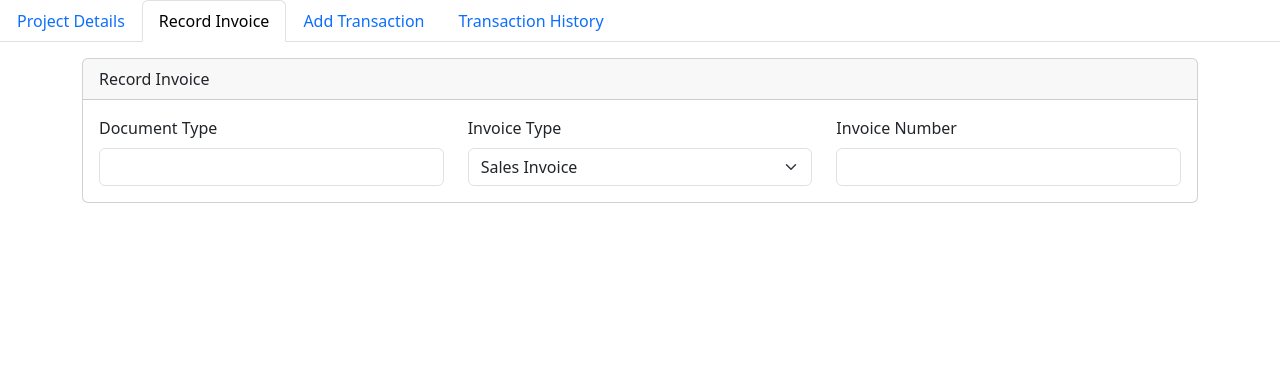
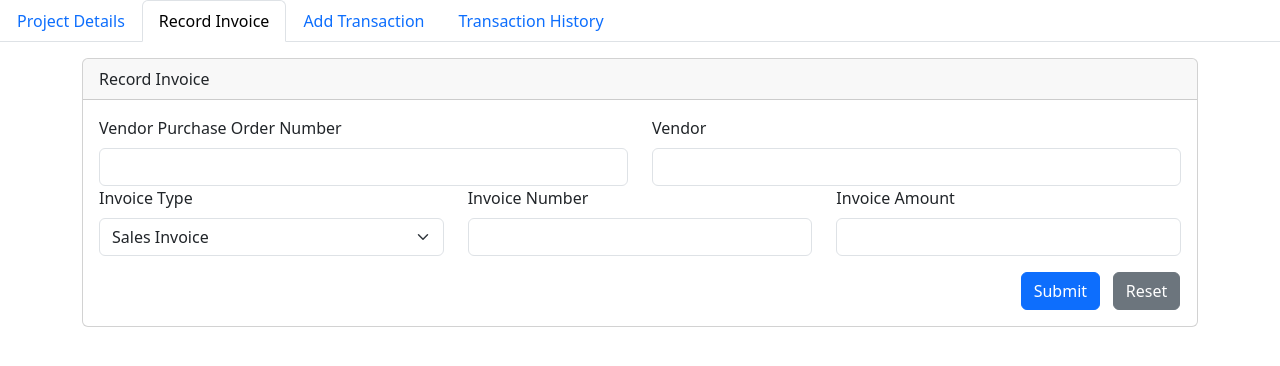
Before and after one commit to JLCleofas/apar-app, a FastAPI app: template templates/ap-record-invoice.html in a window 1280 px wide. Shown: the part 56-422 px from the top of the page. Run offline with FastAPI, Linux system fonts and the light colour scheme; the template is opened without the code that fills it, so the values that code supplies are empty.

Commit message:
Added record invoice page.
This will put invoice copies to the invoice table.

```diff
--- a/templates/ap-record-invoice.html
+++ b/templates/ap-record-invoice.html
@@ -3,22 +3,37 @@
 {% block content %}{% set active_tab = 'record-invoice' %}{% include 'ap-tabs.html' %}
     {#	TODO: Add Record invoice page#}
     {#  This will be placed before the add transaction page#}
+    <div id="liveAlertPlaceholder"></div>
     <div class="container">
         <div class="card mt-3">
             <div class="card-header">Record Invoice</div>
             <div class="card-body">
+                {# TODO: Disable submit action when Enter key is pressed. #}
                 <form action=""
                       hx-post="/ap/record-invoice/{{ project.id }}"
                       hx-swap="none"
                       hx-trigger="submit delay:200ms">
                     <div class="row">
                         <div class="col">
-                            <label class="form-label" for="document_type">Document Type</label>
-                            <input type="text" class="form-control" name="document_type">
+                            <label class="form-label" for="vendor_po">Vendor Purchase Order Number</label>
+                            <input type="text" class="form-control" name="vendor_po">
                         </div>
                         <div class="col">
-                            <label class="form-label" for="document_type">Invoice Type</label>
-                            <select class="form-select" name="document_type" id="">
+                            <label class="form-label" for="vendor">Vendor</label>
+                            <input type="text" class="form-control" name="vendor">
+                        </div>
+                        {#                        <div class="col">#}
+                        {#                            <label class="form-label" for="currency">Currency</label>#}
+                        {#                            <select class="form-select" name="currency" id="currency">#}
+                        {#                                <option value="PHP">PHP</option>#}
+                        {#                                <option value="USD">USD</option>#}
+                        {#                            </select>#}
+                        {#                        </div>#}
+                    </div>
+                    <div class="row">
+                        <div class="col">
+                            <label class="form-label" for="invoice_type">Invoice Type</label>
+                            <select class="form-select" name="invoice_type" id="invoice_type">
                                 <option value="Sales Invoice">Sales Invoice</option>
                                 <option value="Service Invoice">Service Invoice</option>
                                 <option value="B Invoice">B Invoice</option>
@@ -30,10 +45,46 @@
                             <label class="form-label" for="invoice_number">Invoice Number</label>
                             <input type="text" class="form-control" name="invoice_number">
                         </div>
+                        <div class="col">
+                            <label class="form-label" for="invoice_amount">Invoice Amount</label>
+                            <input type="number" step="0.01" class="form-control" name="invoice_amount">
                         </div>
+                    </div>
+                    <div class="row justify-content-end">
+                        <div class="col-1">
+                            <button type="button" class="btn btn-primary mt-3" data-bs-toggle="modal"
+                                    data-bs-target="#staticBackdrop">Submit
+                            </button>
+                        </div>
+                        <div class="col-1">
+                            <button type="reset" class="btn btn-secondary mt-3">Reset</button>
+                        </div>
+                    </div>
+                    {% include 'modals.html' %}
                 </form>
             </div>
         </div>
     </div>
 
+    <script>
+        const alertPlaceholder = document.getElementById('liveAlertPlaceholder')
+        const appendAlert = (message, type) => {
+            const wrapper = document.createElement('div')
+            wrapper.innerHTML = [
+                `<div class="alert alert-${type} alert-dismissible" role="alert">`,
+                `   <div>${message}</div>`,
+                '   <button type="button" class="btn-close" data-bs-dismiss="alert" aria-label="Close"></button>',
+                '</div>'
+            ].join('')
+
+            alertPlaceholder.append(wrapper)
+        }
+
+        const alertTrigger = document.getElementById('liveAlertBtn')
+        if (alertTrigger) {
+            alertTrigger.addEventListener('click', () => {
+                appendAlert('Success!', 'success')
+            })
+        }
+    </script>
 {% endblock %}
--- a/templates/ap-tabs.html
+++ b/templates/ap-tabs.html
@@ -3,13 +3,13 @@
     <a class="nav-link {{ 'active' if active_tab == 'details' }}" aria-current="page" href="/ap/details/{{ project.id }}">Project Details</a>
   </li>
     <li class="nav-item">
-    <a class="nav-link {{ 'active' if active_tab == 'record-invoice' }}" aria-current="page" href="/ap/record-invoice/{{ project.id }}">Record Invoice</a>
+    <a class="nav-link {{ 'active' if active_tab == 'record-invoice' }}" aria-current="page" href="/ap/record-invoice-page/{{ project.id }}">Record Invoice</a>
     </li>
     <li class="nav-item">
-    <a class="nav-link {{ 'active' if active_tab == 'add-transaction' }}" aria-current="page" href="/ap/add-transaction/{{ project.id }}">Add Transaction</a>
+    <a class="nav-link {{ 'active' if active_tab == 'add-transaction' }}" aria-current="page" href="/ap/add-transaction-page/{{ project.id }}">Add Transaction</a>
   </li>
     <li class="nav-item">
-    <a class="nav-link {{ 'active' if active_tab == 'transaction-history' }}" aria-current="page" href="/ap/transaction-history/{{ project.id }}">Transaction History</a>
+    <a class="nav-link {{ 'active' if active_tab == 'transaction-history' }}" aria-current="page" href="/ap/transaction-history-page/{{ project.id }}">Transaction History</a>
     </li>
 
 </ul>
--- a/templates/modals.html
+++ b/templates/modals.html
@@ -10,7 +10,7 @@
 {#                ...#}
 {#              </div>#}
       <div class="modal-footer">
-          <button type="submit" class="btn btn-primary">Confirm</button>
+          <button type="submit" class="btn btn-primary" data-bs-dismiss="modal" id="liveAlertBtn">Confirm</button>
         <button type="button" class="btn btn-secondary" data-bs-dismiss="modal">Cancel</button>
       </div>
     </div>
```
Also changed, not shown: routers/accounts_payable.py (+28 -8 lines). Lines whose indentation alone changed are shown as unchanged.
